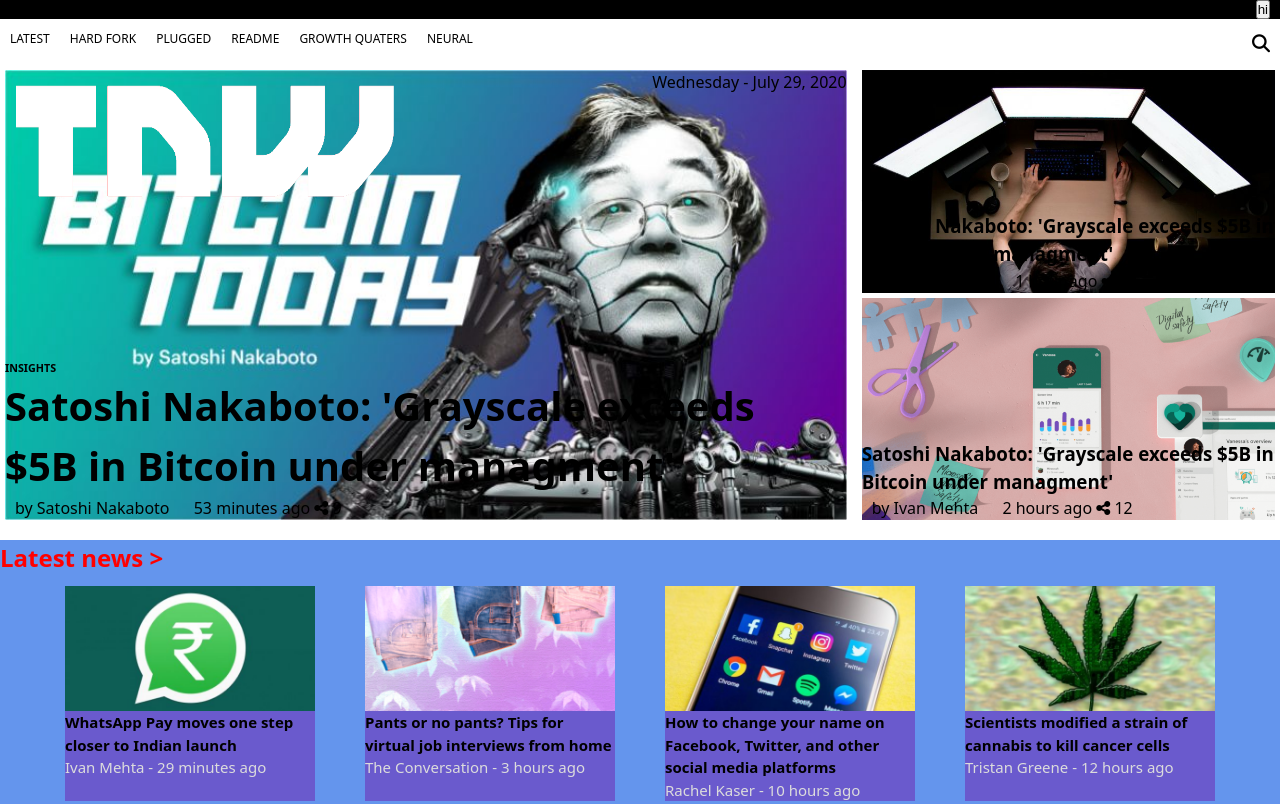
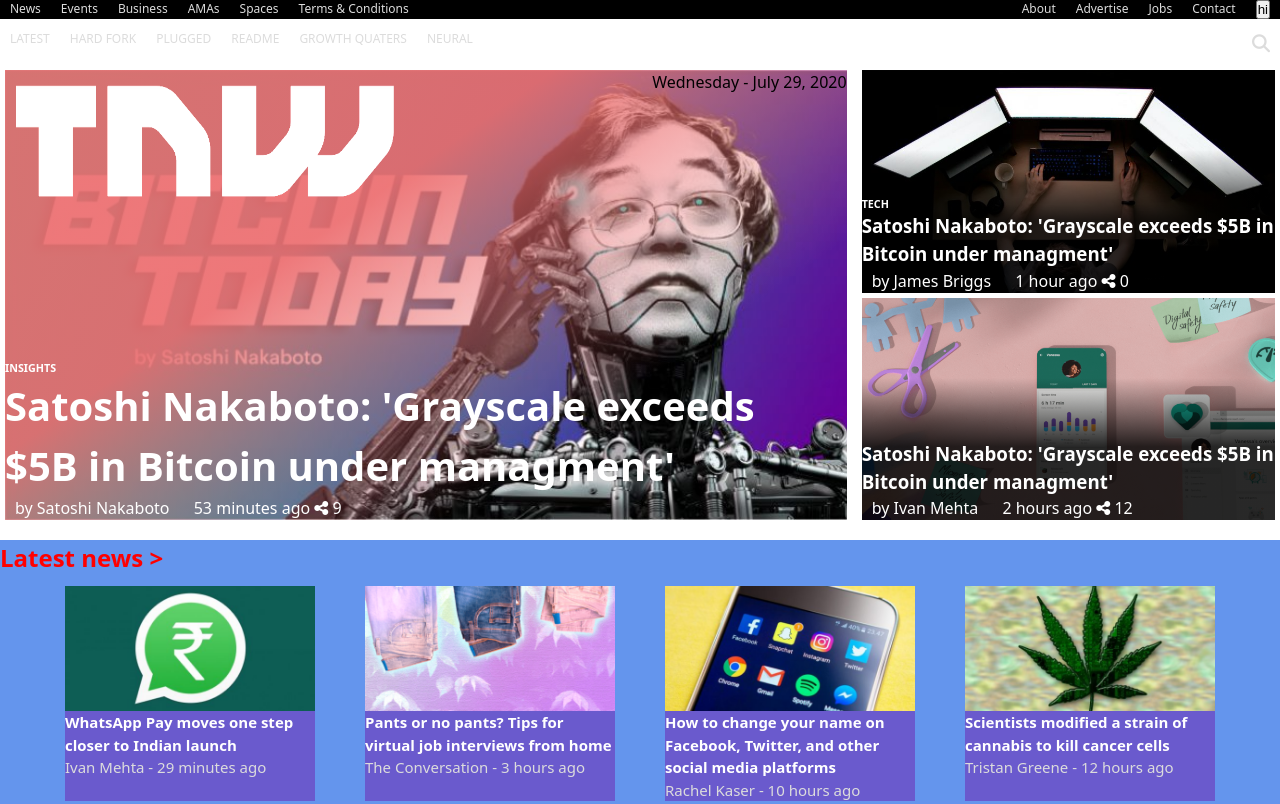
Before and after one commit to DcRonan/responsive-design, a website: page src/index.html in a window 1280 px wide. Shown: the top 804 px of the page. Drawn offline with nearby package versions, Linux system fonts and the light colour scheme.

Commit message:
changed b-image position + added gradients

```diff
--- a/src/css/style.css
+++ b/src/css/style.css
@@ -2,7 +2,6 @@
     box-sizing: border-box;
     margin: 0;
     padding: 0;
-    color: black;
 }
 
 :root{
@@ -59,6 +58,7 @@
 
 a {
     text-decoration: none;
+    color: white;
 }
 
 main {
@@ -128,25 +128,26 @@
 .left-box,
 .right-box,
 .right-box-2 {
-    background-size: 100% 100%;
+    background-size: cover;
     position: relative;
     padding: 15px;
 }
 
 .left-box {
-    background-image: url("../assets/backgroundpic-1.jpg");
+    background-image: linear-gradient(145deg, rgba(236,106,108,0.906582701439951) 37%, rgba(246,165,166,0) 73%),
+     url("../assets/backgroundpic-1.jpg");
     grid-column: 1 / 3;
     grid-row: 1 / 3;
-    /* background: rgb(255,124,122);
-    background: linear-gradient(127deg, rgba(255,124,122,0.8925770137156425) 10%, rgba(252,88,116,0.3183473218388918) 25%);    */
 }
 
 .right-box {
-    background-image: url(../assets/backgroundpic-2.jpg);
+    background-image: linear-gradient(0deg, rgba(0,0,0,0.83375356978729) 33%, rgba(0,0,0,0.45840342973126746) 47%, rgba(0,0,0,0) 64%),
+     url(../assets/backgroundpic-2.jpg);
 }
 
 .right-box-2 {
-    background-image: url(../assets/backgroundpic-3.png);
+    background-image: linear-gradient(0deg, rgba(0,0,0,0.83375356978729) 33%, rgba(0,0,0,0.45840342973126746) 47%, rgba(0,0,0,0) 64%),
+    url(../assets/backgroundpic-3.png);
 }
 
 .head-box-text,
```
